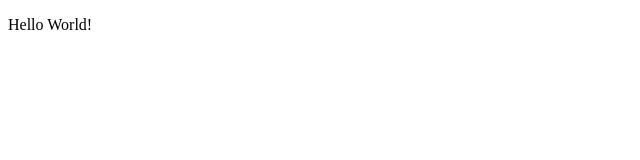
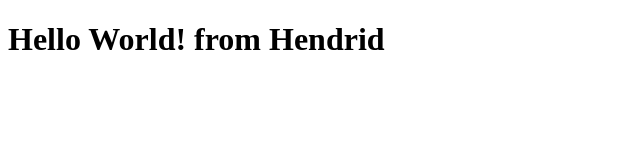
Before and after one commit to lagra-iku/Microverse-Hendrid, a plain HTML site: page index.html in a window 1280 px wide. Shown: the whole page, without its empty margins (0-640 px from the left). Drawn offline with Linux system fonts and the light colour scheme.

Commit message:
Other Title

```diff
--- a/index.html
+++ b/index.html
@@ -7,7 +7,7 @@
 </head>
 <body>
     <div class="test">
-        <p>Hello World!</p>
+        <h1>Hello World! from Hendrid</h1>
     </div>
 </body>
 </html>
```
